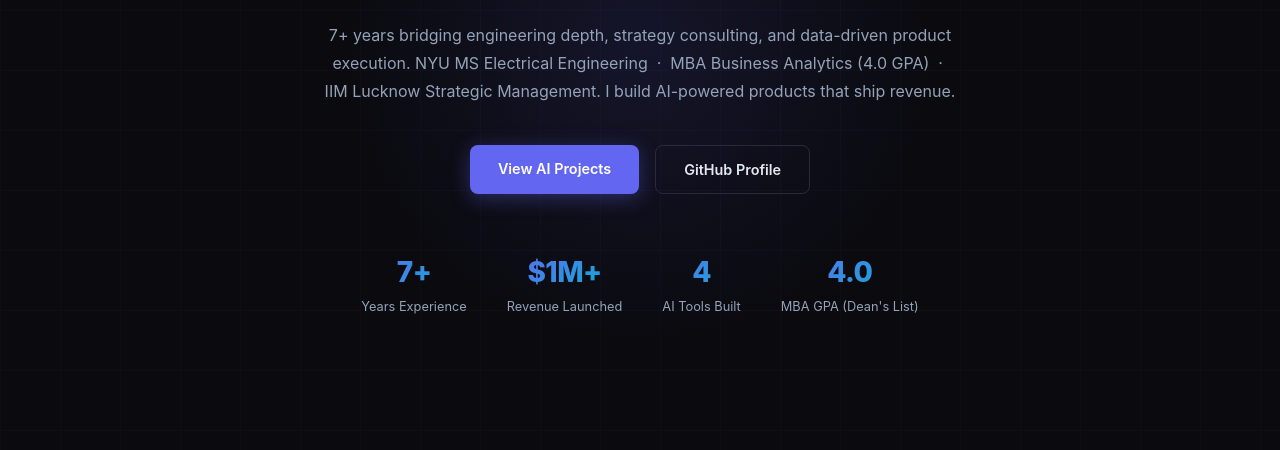
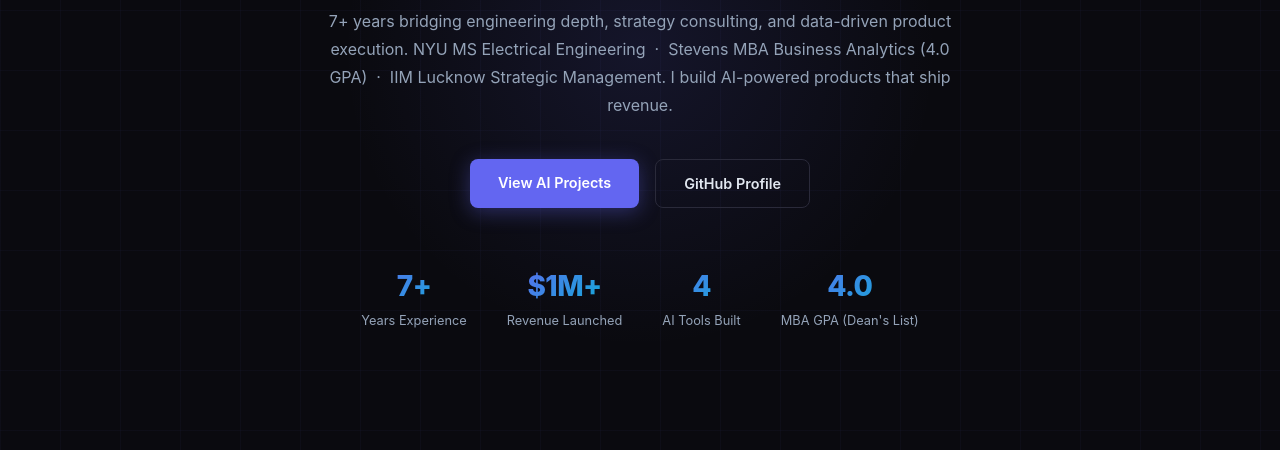
Before and after one commit to adityashenoy-ai/adityashenoy-ai.github.io, a plain HTML site: page index.html in a window 1280 px wide. Shown: the part 350-800 px from the top of the page. Drawn offline with Linux system fonts and the light colour scheme.

Commit message:
Update index.html

```diff
--- a/index.html
+++ b/index.html
@@ -393,7 +393,7 @@
     <p class="hero-title">Senior Product Manager &nbsp;·&nbsp; AI / BFSI / SaaS</p>
     <p class="hero-summary">
       7+ years bridging engineering depth, strategy consulting, and data-driven product execution.
-      NYU MS Electrical Engineering &nbsp;·&nbsp; MBA Business Analytics (4.0 GPA) &nbsp;·&nbsp; IIM Lucknow Strategic Management.
+      NYU MS Electrical Engineering &nbsp;·&nbsp; Stevens MBA Business Analytics (4.0 GPA) &nbsp;·&nbsp; IIM Lucknow Strategic Management.
       I build AI-powered products that ship revenue.
     </p>
     <div class="hero-actions">
```
